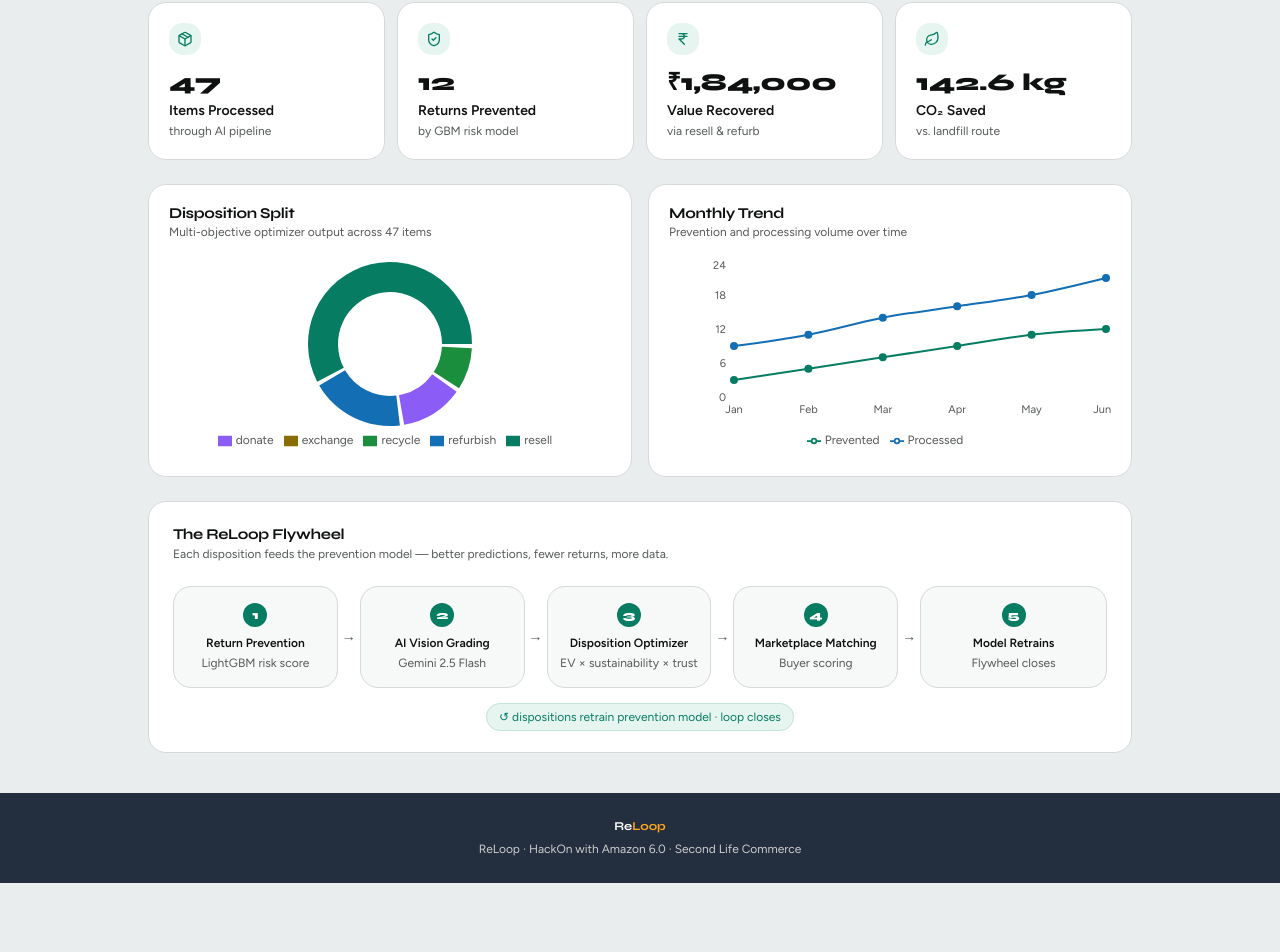
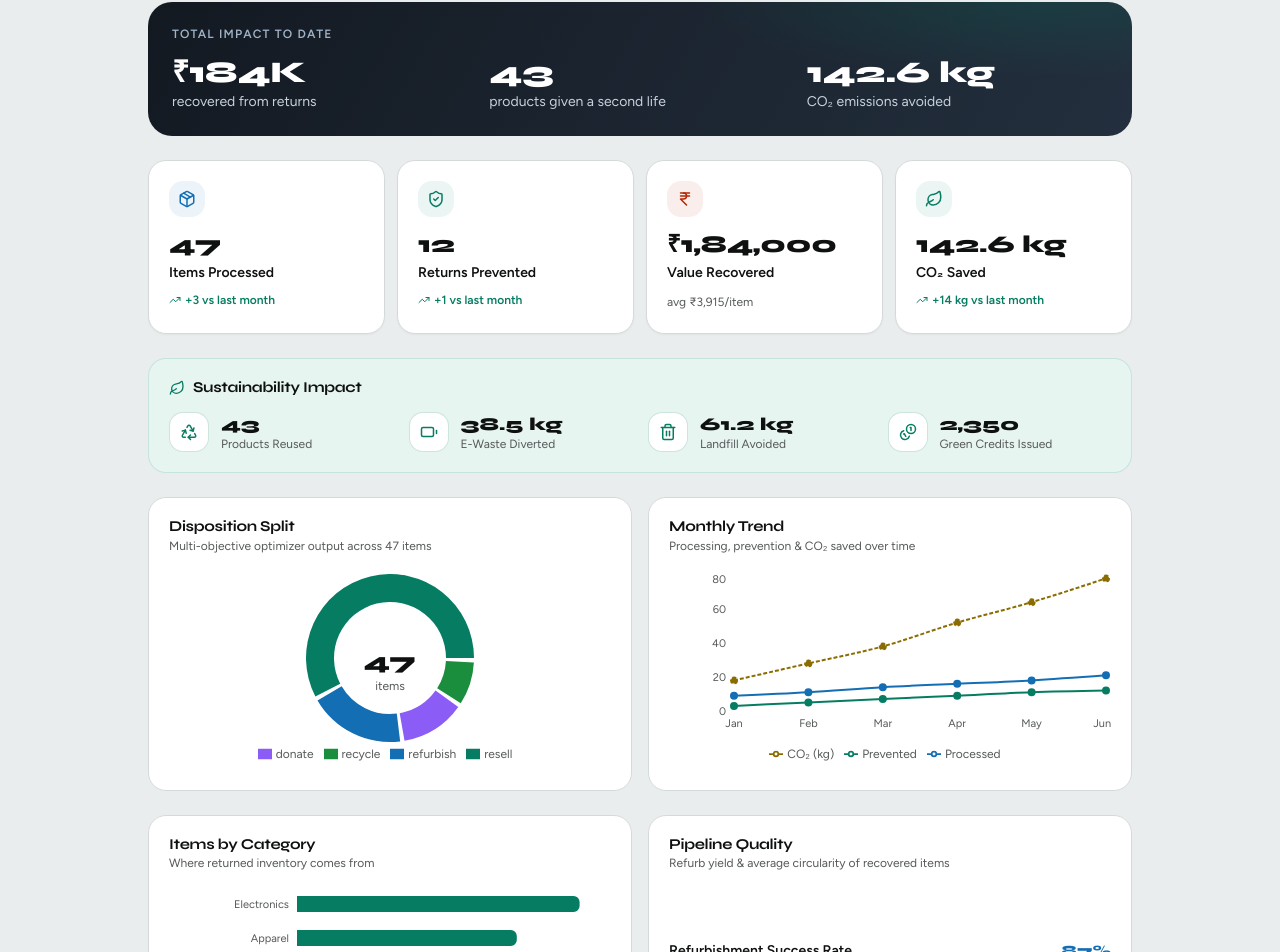
Before and after one commit to Z2Akhil/HackOn, a Next.js app in the folder next-app/: page /dashboard in a window 1280 px wide. Shown: the part 259-1211 px from the top of the page. Before the commit the page ends 1142 px from the top, so only its background shows below. Built offline with nearby package versions, Linux system fonts and the light colour scheme.

Commit message:
dashboard updated

```diff
--- a/next-app/app/dashboard/page.tsx
+++ b/next-app/app/dashboard/page.tsx
@@ -1,7 +1,13 @@
 "use client";
 import { useEffect, useState } from "react";
-import { PieChart, Pie, Cell, LineChart, Line, XAxis, YAxis, Tooltip, ResponsiveContainer, Legend } from "recharts";
-import { Package, ShieldCheck, IndianRupee, Leaf } from "lucide-react";
+import {
+  PieChart, Pie, Cell, LineChart, Line, BarChart, Bar,
+  XAxis, YAxis, Tooltip, ResponsiveContainer, Legend,
+} from "recharts";
+import {
+  Package, ShieldCheck, IndianRupee, Leaf, Recycle, Trash2,
+  RefreshCw, Coins, Battery, TrendingUp, TrendingDown, AlertTriangle,
+} from "lucide-react";
 import { AZ, CHANNEL_COLOR } from "@/lib/ui-theme";
 
 interface DashboardStats {
@@ -9,16 +15,29 @@ interface DashboardStats {
   returns_prevented: number;
   disposition_split: Record<string, number>;
   value_recovered_inr: number;
+  green_credits_awarded: number;
   co2_saved_kg: number;
+  ewaste_diverted_kg: number;
+  products_given_second_life: number;
+  landfill_avoided_kg: number;
+  refurb_success_rate: number;
+  avg_circularity_score: number;
+  top_categories: { category: string; items: number }[];
   monthly_trend: { month: string; prevented: number; processed: number; co2_saved: number }[];
   flagged_listings: { product_id: string; flag_count: number }[];
 }
 
-const KPIS = [
-  { key: "total_processed",     label: "Items Processed",   sublabel: "through AI pipeline", Icon: Package,     format: "num"      },
-  { key: "returns_prevented",   label: "Returns Prevented", sublabel: "by GBM risk model",   Icon: ShieldCheck, format: "num"      },
-  { key: "value_recovered_inr", label: "Value Recovered",   sublabel: "via resell & refurb", Icon: IndianRupee, format: "currency" },
-  { key: "co2_saved_kg",        label: "CO₂ Saved",         sublabel: "vs. landfill route",  Icon: Leaf,        format: "num", suffix: " kg" },
+const CATEGORY_LABEL: Record<string, string> = {
+  electronics: "Electronics", apparel: "Apparel", home_appliances: "Home Appliances",
+  home: "Home & Living", accessories: "Accessories", beauty: "Beauty", sports: "Sports",
+};
+
+const FLYWHEEL = [
+  { label: "Return Prevention", sub: "LightGBM risk score" },
+  { label: "AI Vision Grading", sub: "Gemini 2.5 Flash" },
+  { label: "Disposition Optimizer", sub: "EV × sustainability × trust" },
+  { label: "Marketplace Matching", sub: "Buyer scoring" },
+  { label: "Model Retrains", sub: "Flywheel closes" },
 ];
 
 const PieTooltip = ({ active, payload }: any) => {
@@ -43,13 +62,43 @@ const LineTooltip = ({ active, payload, label }: any) => {
   );
 };
 
-const FLYWHEEL = [
-  { label: "Return Prevention", sub: "LightGBM risk score" },
-  { label: "AI Vision Grading", sub: "Gemini 2.5 Flash" },
-  { label: "Disposition Optimizer", sub: "EV × sustainability × trust" },
-  { label: "Marketplace Matching", sub: "Buyer scoring" },
-  { label: "Model Retrains", sub: "Flywheel closes" },
-];
+const BarTooltip = ({ active, payload, label }: any) => {
+  if (!active || !payload?.length) return null;
+  return (
+    <div className="rounded-lg px-3 py-2" style={{ background: AZ.card, border: `1px solid ${AZ.border}`, fontFamily: "Figtree, sans-serif" }}>
+      <p className="text-sm font-bold" style={{ color: AZ.ink }}>{CATEGORY_LABEL[label] ?? label}: {payload[0].value}</p>
+    </div>
+  );
+};
+
+// Small delta pill ("↑ +3 vs last month")
+function Delta({ value, suffix = "" }: { value: number; suffix?: string }) {
+  if (value === 0) return null;
+  const up = value > 0;
+  const Icon = up ? TrendingUp : TrendingDown;
+  const color = up ? AZ.green : AZ.red;
+  return (
+    <span className="inline-flex items-center gap-1 text-xs font-semibold" style={{ color, fontFamily: "Figtree, sans-serif" }}>
+      <Icon size={12} />
+      {up ? "+" : ""}{value}{suffix} vs last month
+    </span>
+  );
+}
+
+// Labeled progress meter (refurb success, circularity)
+function Meter({ label, pct, color }: { label: string; pct: number; color: string }) {
+  return (
+    <div>
+      <div className="flex items-center justify-between mb-1.5">
+        <span className="text-sm font-semibold" style={{ color: AZ.ink, fontFamily: "Figtree, sans-serif" }}>{label}</span>
+        <span className="text-sm font-black" style={{ color, fontFamily: "Syne, sans-serif" }}>{pct}%</span>
+      </div>
+      <div className="h-2.5 rounded-full" style={{ background: AZ.surfaceAlt }}>
+        <div className="h-full rounded-full transition-all" style={{ width: `${pct}%`, background: color }} />
+      </div>
+    </div>
+  );
+}
 
 export default function DashboardPage() {
   const [stats, setStats] = useState<DashboardStats | null>(null);
@@ -64,15 +113,41 @@ export default function DashboardPage() {
       <div style={{ background: AZ.page, minHeight: "100%" }}>
         <div className="max-w-5xl mx-auto px-5 py-10 space-y-4">
           <div className="h-8 w-48 rounded-xl skeleton" />
-          <div className="grid grid-cols-4 gap-3">{[...Array(4)].map((_,i) => <div key={i} className="h-28 rounded-xl skeleton" />)}</div>
-          <div className="grid md:grid-cols-2 gap-4">{[0,1].map(i => <div key={i} className="h-64 rounded-xl skeleton" />)}</div>
+          <div className="h-28 rounded-2xl skeleton" />
+          <div className="grid grid-cols-4 gap-3">{[...Array(4)].map((_, i) => <div key={i} className="h-28 rounded-xl skeleton" />)}</div>
+          <div className="grid md:grid-cols-2 gap-4">{[0, 1].map(i => <div key={i} className="h-64 rounded-xl skeleton" />)}</div>
         </div>
       </div>
     );
   }
   if (!stats) return null;
 
-  const dispositionData = Object.entries(stats.disposition_split).map(([name, value]) => ({ name, value }));
+  const dispositionData = Object.entries(stats.disposition_split)
+    .filter(([, v]) => v > 0)
+    .map(([name, value]) => ({ name, value }));
+
+  // Month-over-month deltas from the trend series
+  const trend = stats.monthly_trend;
+  const last = trend[trend.length - 1];
+  const prev = trend[trend.length - 2] ?? last;
+  const dProcessed = last.processed - prev.processed;
+  const dPrevented = last.prevented - prev.prevented;
+  const dCo2 = Math.round(last.co2_saved - prev.co2_saved);
+  const avgRecoveryPerItem = Math.round(stats.value_recovered_inr / stats.total_processed);
+
+  const KPIS = [
+    { key: "total_processed", label: "Items Processed", Icon: Package, value: `${stats.total_processed}`, delta: <Delta value={dProcessed} />, tint: AZ.blue },
+    { key: "returns_prevented", label: "Returns Prevented", Icon: ShieldCheck, value: `${stats.returns_prevented}`, delta: <Delta value={dPrevented} />, tint: AZ.green },
+    { key: "value_recovered", label: "Value Recovered", Icon: IndianRupee, value: `₹${stats.value_recovered_inr.toLocaleString("en-IN")}`, sub: `avg ₹${avgRecoveryPerItem.toLocaleString("en-IN")}/item`, tint: AZ.priceRed },
+    { key: "co2_saved", label: "CO₂ Saved", Icon: Leaf, value: `${stats.co2_saved_kg} kg`, delta: <Delta value={dCo2} suffix=" kg" />, tint: AZ.green },
+  ];
+
+  const SUSTAINABILITY = [
+    { label: "Products Reused", value: `${stats.products_given_second_life}`, Icon: Recycle },
+    { label: "E-Waste Diverted", value: `${stats.ewaste_diverted_kg} kg`, Icon: Battery },
+    { label: "Landfill Avoided", value: `${stats.landfill_avoided_kg} kg`, Icon: Trash2 },
+    { label: "Green Credits Issued", value: stats.green_credits_awarded.toLocaleString("en-IN"), Icon: Coins },
+  ];
 
   return (
     <div style={{ background: AZ.page, minHeight: "100%" }}>
@@ -90,39 +165,73 @@ export default function DashboardPage() {
           </p>
         </div>
 
+        {/* Hero impact banner */}
+        <div className="rounded-2xl p-6 animate-fade-up relative overflow-hidden" style={{ background: `linear-gradient(120deg, ${AZ.header}, ${AZ.headerAlt})` }}>
+          <div className="absolute inset-0 pointer-events-none" style={{ background: `radial-gradient(ellipse 50% 80% at 90% 0%, ${AZ.green}33, transparent 70%)` }} />
+          <p className="text-xs font-semibold uppercase tracking-widest mb-3" style={{ color: "#9FB3C8", fontFamily: "Figtree, sans-serif" }}>Total Impact to Date</p>
+          <div className="grid grid-cols-1 sm:grid-cols-3 gap-4 relative">
+            {[
+              { big: `₹${(stats.value_recovered_inr / 1000).toFixed(0)}K`, small: "recovered from returns" },
+              { big: `${stats.products_given_second_life}`, small: "products given a second life" },
+              { big: `${stats.co2_saved_kg} kg`, small: "CO₂ emissions avoided" },
+            ].map((s) => (
+              <div key={s.small}>
+                <div className="text-3xl font-black" style={{ fontFamily: "Syne, sans-serif", color: "#fff" }}>{s.big}</div>
+                <div className="text-sm mt-0.5" style={{ color: "#C7D2DC", fontFamily: "Figtree, sans-serif" }}>{s.small}</div>
+              </div>
+            ))}
+          </div>
+        </div>
+
         {/* 4 KPIs */}
         <div className="grid grid-cols-2 lg:grid-cols-4 gap-3 animate-fade-up delay-1">
-          {KPIS.map(({ key, label, sublabel, Icon, format, suffix }) => {
-            const raw = (stats as any)[key];
-            const display = format === "currency"
-              ? `₹${Number(raw).toLocaleString("en-IN")}`
-              : `${raw}${suffix ?? ""}`;
-            return (
-              <div key={key} className="rounded-xl p-5" style={{ background: AZ.card, border: `1px solid ${AZ.border}` }}>
-                <div className="flex items-center gap-2 mb-3">
-                  <div className="w-8 h-8 rounded-lg flex items-center justify-center" style={{ background: AZ.greenBg }}>
-                    <Icon size={16} color={AZ.green} />
+          {KPIS.map(({ key, label, Icon, value, delta, sub, tint }) => (
+            <div key={key} className="rounded-xl p-5 transition-all hover:-translate-y-0.5" style={{ background: AZ.card, border: `1px solid ${AZ.border}`, boxShadow: "0 1px 2px rgba(0,0,0,0.04)" }}>
+              <div className="w-9 h-9 rounded-lg flex items-center justify-center mb-3" style={{ background: `${tint}14` }}>
+                <Icon size={18} color={tint} />
+              </div>
+              <div className="text-2xl font-black" style={{ fontFamily: "Syne, sans-serif", color: AZ.ink }}>{value}</div>
+              <div className="text-sm font-semibold mt-0.5" style={{ color: AZ.ink, fontFamily: "Figtree, sans-serif" }}>{label}</div>
+              <div className="mt-1.5 min-h-[16px]">
+                {delta ?? <span className="text-xs" style={{ color: AZ.ink2, fontFamily: "Figtree, sans-serif" }}>{sub}</span>}
               </div>
             </div>
-                <div className="text-2xl font-black" style={{ fontFamily: "Syne, sans-serif", color: AZ.ink }}>{display}</div>
-                <div className="text-sm font-semibold mt-0.5" style={{ color: AZ.ink, fontFamily: "Figtree, sans-serif" }}>{label}</div>
-                <div className="text-xs mt-0.5" style={{ color: AZ.ink2, fontFamily: "Figtree, sans-serif" }}>{sublabel}</div>
-              </div>
-            );
-          })}
+          ))}
         </div>
 
-        {/* Charts */}
+        {/* Sustainability impact strip */}
+        <div className="rounded-xl p-5 animate-fade-up delay-1" style={{ background: AZ.greenBg, border: `1px solid ${AZ.green}26` }}>
+          <div className="flex items-center gap-2 mb-4">
+            <Leaf size={16} color={AZ.green} />
+            <h2 className="font-bold" style={{ fontFamily: "Syne, sans-serif", color: AZ.ink }}>Sustainability Impact</h2>
+          </div>
+          <div className="grid grid-cols-2 lg:grid-cols-4 gap-4">
+            {SUSTAINABILITY.map(({ label, value, Icon }) => (
+              <div key={label} className="flex items-center gap-3">
+                <div className="w-10 h-10 rounded-lg flex items-center justify-center flex-shrink-0" style={{ background: "#fff", border: `1px solid ${AZ.green}33` }}>
+                  <Icon size={18} color={AZ.green} />
+                </div>
+                <div>
+                  <div className="text-lg font-black leading-tight" style={{ fontFamily: "Syne, sans-serif", color: AZ.ink }}>{value}</div>
+                  <div className="text-xs" style={{ color: AZ.ink2, fontFamily: "Figtree, sans-serif" }}>{label}</div>
+                </div>
+              </div>
+            ))}
+          </div>
+        </div>
+
+        {/* Charts row */}
         <div className="grid md:grid-cols-2 gap-4 animate-fade-up delay-2">
-          {/* Disposition donut */}
+          {/* Disposition donut with center total */}
           <div className="rounded-xl p-5" style={{ background: AZ.card, border: `1px solid ${AZ.border}` }}>
             <h2 className="font-bold" style={{ fontFamily: "Syne, sans-serif", color: AZ.ink }}>Disposition Split</h2>
             <p className="text-xs mt-0.5 mb-4" style={{ color: AZ.ink2, fontFamily: "Figtree, sans-serif" }}>
               Multi-objective optimizer output across {stats.total_processed} items
             </p>
+            <div className="relative">
               <ResponsiveContainer width="100%" height={200}>
                 <PieChart>
-                <Pie data={dispositionData} cx="50%" cy="50%" innerRadius={52} outerRadius={82} dataKey="value" paddingAngle={3}>
+                  <Pie data={dispositionData} cx="50%" cy="50%" innerRadius={56} outerRadius={84} dataKey="value" paddingAngle={3}>
                     {dispositionData.map((entry) => (
                       <Cell key={entry.name} fill={CHANNEL_COLOR[entry.name] ?? AZ.border} stroke="transparent" />
                     ))}
@@ -131,26 +240,81 @@ export default function DashboardPage() {
                   <Legend formatter={(v) => <span style={{ color: AZ.ink2, fontSize: "12px", fontFamily: "Figtree, sans-serif" }}>{v}</span>} />
                 </PieChart>
               </ResponsiveContainer>
+              {/* center total — positioned over the donut hole (chart is 200px tall, legend below) */}
+              <div className="absolute inset-x-0 flex flex-col items-center justify-center pointer-events-none" style={{ top: 0, height: 200 }}>
+                <span className="text-2xl font-black" style={{ fontFamily: "Syne, sans-serif", color: AZ.ink }}>{stats.total_processed}</span>
+                <span className="text-xs" style={{ color: AZ.ink2, fontFamily: "Figtree, sans-serif" }}>items</span>
+              </div>
+            </div>
           </div>
 
-          {/* Monthly trend */}
+          {/* Monthly trend with CO2 */}
           <div className="rounded-xl p-5" style={{ background: AZ.card, border: `1px solid ${AZ.border}` }}>
             <h2 className="font-bold" style={{ fontFamily: "Syne, sans-serif", color: AZ.ink }}>Monthly Trend</h2>
             <p className="text-xs mt-0.5 mb-4" style={{ color: AZ.ink2, fontFamily: "Figtree, sans-serif" }}>
-              Prevention and processing volume over time
+              Processing, prevention & CO₂ saved over time
             </p>
             <ResponsiveContainer width="100%" height={200}>
-              <LineChart data={stats.monthly_trend}>
+              <LineChart data={trend}>
                 <XAxis dataKey="month" tick={{ fill: AZ.ink2, fontSize: 11, fontFamily: "Figtree, sans-serif" }} axisLine={false} tickLine={false} />
                 <YAxis tick={{ fill: AZ.ink2, fontSize: 11 }} axisLine={false} tickLine={false} />
                 <Tooltip content={<LineTooltip />} />
                 <Legend formatter={(v) => <span style={{ color: AZ.ink2, fontSize: "12px", fontFamily: "Figtree, sans-serif" }}>{v}</span>} />
                 <Line type="monotone" dataKey="processed" stroke={AZ.blue} strokeWidth={2} dot={{ fill: AZ.blue, r: 3 }} name="Processed" />
                 <Line type="monotone" dataKey="prevented" stroke={AZ.green} strokeWidth={2} dot={{ fill: AZ.green, r: 3 }} name="Prevented" />
+                <Line type="monotone" dataKey="co2_saved" stroke={AZ.amber} strokeWidth={2} strokeDasharray="4 2" dot={{ fill: AZ.amber, r: 3 }} name="CO₂ (kg)" />
               </LineChart>
             </ResponsiveContainer>
           </div>
         </div>
+
+        {/* Category breakdown + quality meters */}
+        <div className="grid md:grid-cols-2 gap-4 animate-fade-up delay-2">
+          <div className="rounded-xl p-5" style={{ background: AZ.card, border: `1px solid ${AZ.border}` }}>
+            <h2 className="font-bold" style={{ fontFamily: "Syne, sans-serif", color: AZ.ink }}>Items by Category</h2>
+            <p className="text-xs mt-0.5 mb-4" style={{ color: AZ.ink2, fontFamily: "Figtree, sans-serif" }}>Where returned inventory comes from</p>
+            <ResponsiveContainer width="100%" height={200}>
+              <BarChart data={stats.top_categories} layout="vertical" margin={{ left: 8 }}>
+                <XAxis type="number" tick={{ fill: AZ.ink2, fontSize: 11 }} axisLine={false} tickLine={false} />
+                <YAxis dataKey="category" type="category" width={120}
+                  tick={{ fill: AZ.ink2, fontSize: 11, fontFamily: "Figtree, sans-serif" }}
+                  tickFormatter={(c) => CATEGORY_LABEL[c] ?? c} axisLine={false} tickLine={false} />
+                <Tooltip content={<BarTooltip />} cursor={{ fill: AZ.surfaceAlt }} />
+                <Bar dataKey="items" fill={AZ.green} radius={[0, 6, 6, 0]} barSize={16} />
+              </BarChart>
+            </ResponsiveContainer>
+          </div>
+
+          <div className="rounded-xl p-5 flex flex-col" style={{ background: AZ.card, border: `1px solid ${AZ.border}` }}>
+            <h2 className="font-bold" style={{ fontFamily: "Syne, sans-serif", color: AZ.ink }}>Pipeline Quality</h2>
+            <p className="text-xs mt-0.5 mb-5" style={{ color: AZ.ink2, fontFamily: "Figtree, sans-serif" }}>Refurb yield & average circularity of recovered items</p>
+            <div className="space-y-6 flex-1 flex flex-col justify-center">
+              <Meter label="Refurbishment Success Rate" pct={Math.round(stats.refurb_success_rate * 100)} color={AZ.blue} />
+              <Meter label="Average Circularity Score" pct={stats.avg_circularity_score} color={AZ.green} />
+            </div>
+          </div>
+        </div>
+
+        {/* Flagged listings — feedback loop */}
+        {stats.flagged_listings.length > 0 && (
+          <div className="rounded-xl p-5 animate-fade-up" style={{ background: AZ.amberBg, border: `1px solid ${AZ.amber}40` }}>
+            <div className="flex items-center gap-2 mb-1">
+              <AlertTriangle size={16} color={AZ.amber} />
+              <h2 className="font-bold" style={{ fontFamily: "Syne, sans-serif", color: AZ.ink }}>Listings Needing Attention</h2>
+            </div>
+            <p className="text-xs mb-3" style={{ color: AZ.ink2, fontFamily: "Figtree, sans-serif" }}>
+              Repeated &quot;not as described&quot; returns — the AI flags these listings for description updates.
+            </p>
+            <div className="space-y-2">
+              {stats.flagged_listings.map((f) => (
+                <div key={f.product_id} className="flex items-center justify-between rounded-lg px-3 py-2" style={{ background: "#fff", border: `1px solid ${AZ.border}` }}>
+                  <span className="text-sm font-mono" style={{ color: AZ.ink }}>{f.product_id}</span>
+                  <span className="text-sm font-bold" style={{ color: AZ.amber, fontFamily: "Syne, sans-serif" }}>{f.flag_count} flags</span>
+                </div>
+              ))}
+            </div>
+          </div>
+        )}
 
         {/* Flywheel */}
         <div className="rounded-xl p-6 animate-fade-up delay-3" style={{ background: AZ.card, border: `1px solid ${AZ.border}` }}>
@@ -176,8 +340,8 @@ export default function DashboardPage() {
             ))}
           </div>
           <div className="mt-4 text-center">
-            <span className="text-xs px-3 py-1.5 rounded-lg" style={{ background: AZ.greenBg, border: `1px solid ${AZ.green}26`, color: AZ.green, fontFamily: "Figtree, sans-serif" }}>
-              ↺ dispositions retrain prevention model · loop closes
+            <span className="text-xs px-3 py-1.5 rounded-lg inline-flex items-center gap-1.5" style={{ background: AZ.greenBg, border: `1px solid ${AZ.green}26`, color: AZ.green, fontFamily: "Figtree, sans-serif" }}>
+              <RefreshCw size={12} /> dispositions retrain prevention model · loop closes
             </span>
           </div>
         </div>
```
Lines whose indentation alone changed are shown as unchanged.
